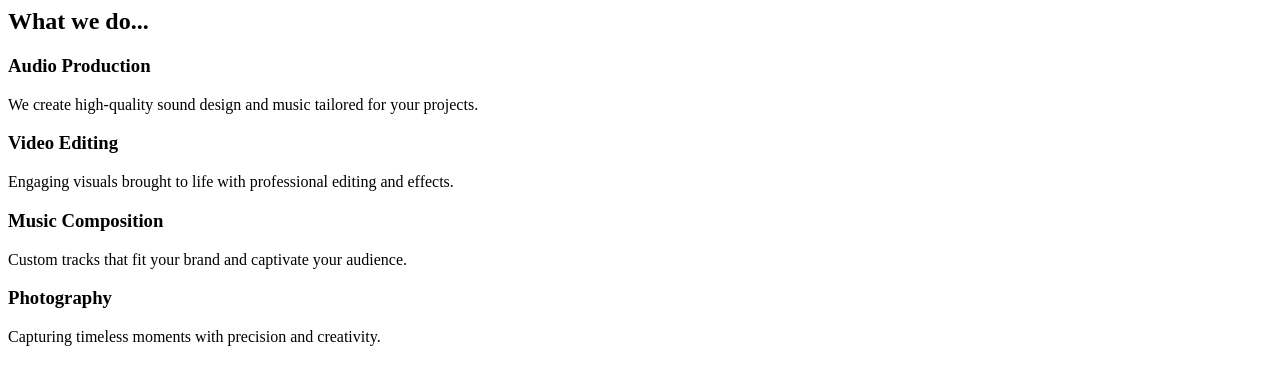
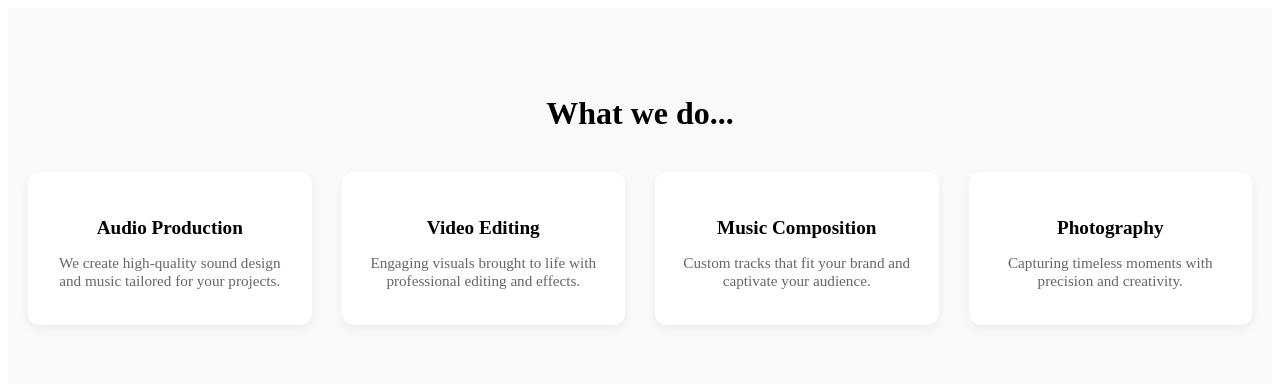
Before and after one commit to Favobiorah1/alx_html_css, a plain HTML site: page headphones/1-index.html in a window 1280 px wide. Drawn offline with Linux system fonts and the light colour scheme.

Commit message:
add 1-styles.css

```diff
--- a/headphones/1-index.html
+++ b/headphones/1-index.html
@@ -1,5 +1,6 @@
 <section class="what-we-do">
   <div class="container">
+    <link rel="stylesheet" href="1-styles.css">
     <h2 class="section-title">What we do...</h2>
     <div class="services">
 
```
